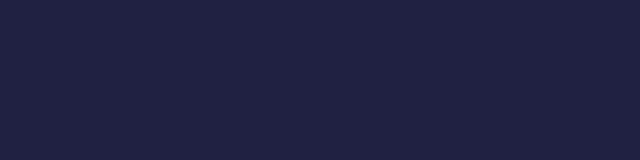
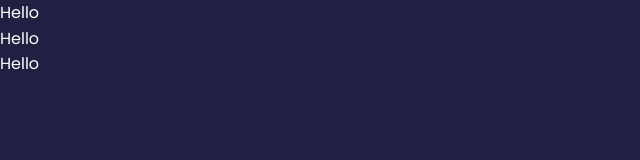
Before and after one commit to edgarbrignoni/svelte-feedback-app, a Svelte app: page / in a window 1280 px wide. Shown: the top 160 px of the page, without its empty margins (0-640 px from the left). Built offline with nearby package versions, Linux system fonts and the light colour scheme.

Commit message:
add the UI Card component and use <slot> tag to pass all within the <Card> tag to the component

```diff
--- a/src/components/Card.svelte
+++ b/src/components/Card.svelte
@@ -0,0 +1,3 @@
+<div class="card">
+    <slot />
+</div>
--- a/src/components/FeedbackItem.svelte
+++ b/src/components/FeedbackItem.svelte
@@ -1,3 +1,6 @@
 <script>
+    import Card from "./Card.svelte";
     export let item;
 </script>
+
+<Card>Hello</Card>
```
